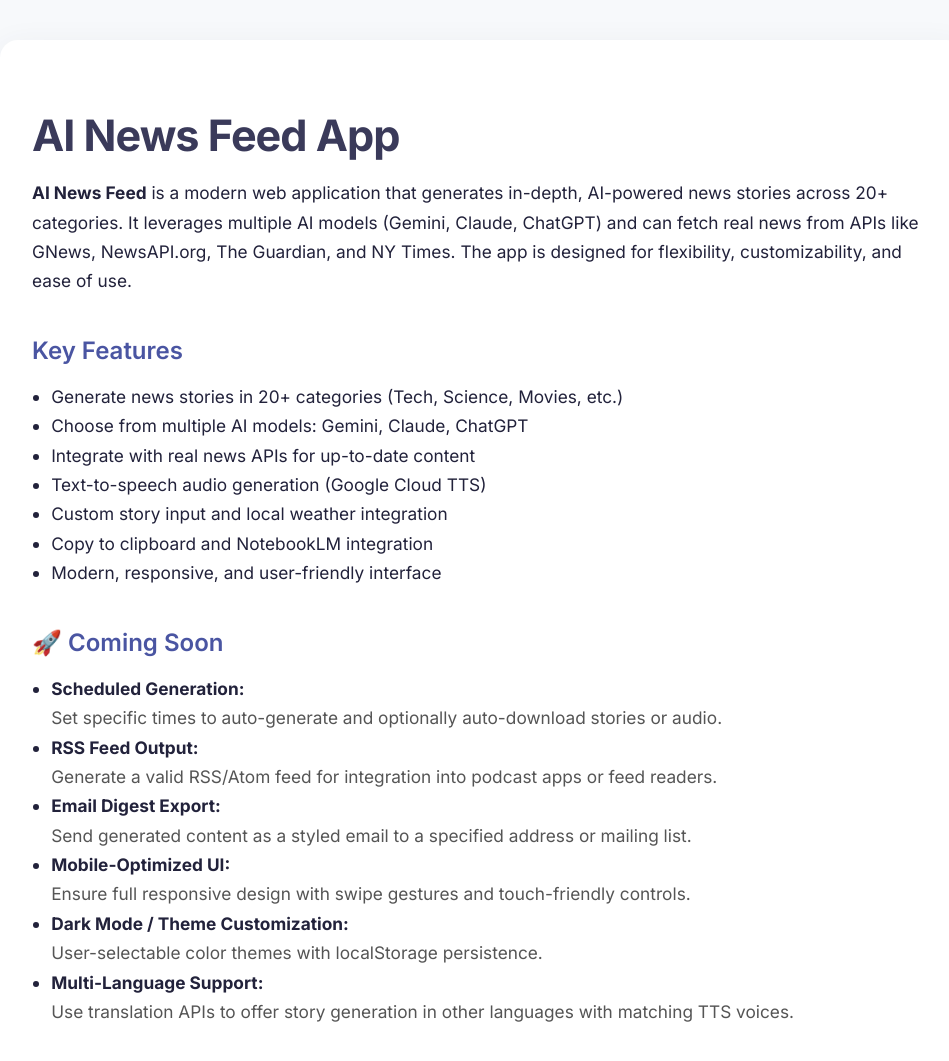
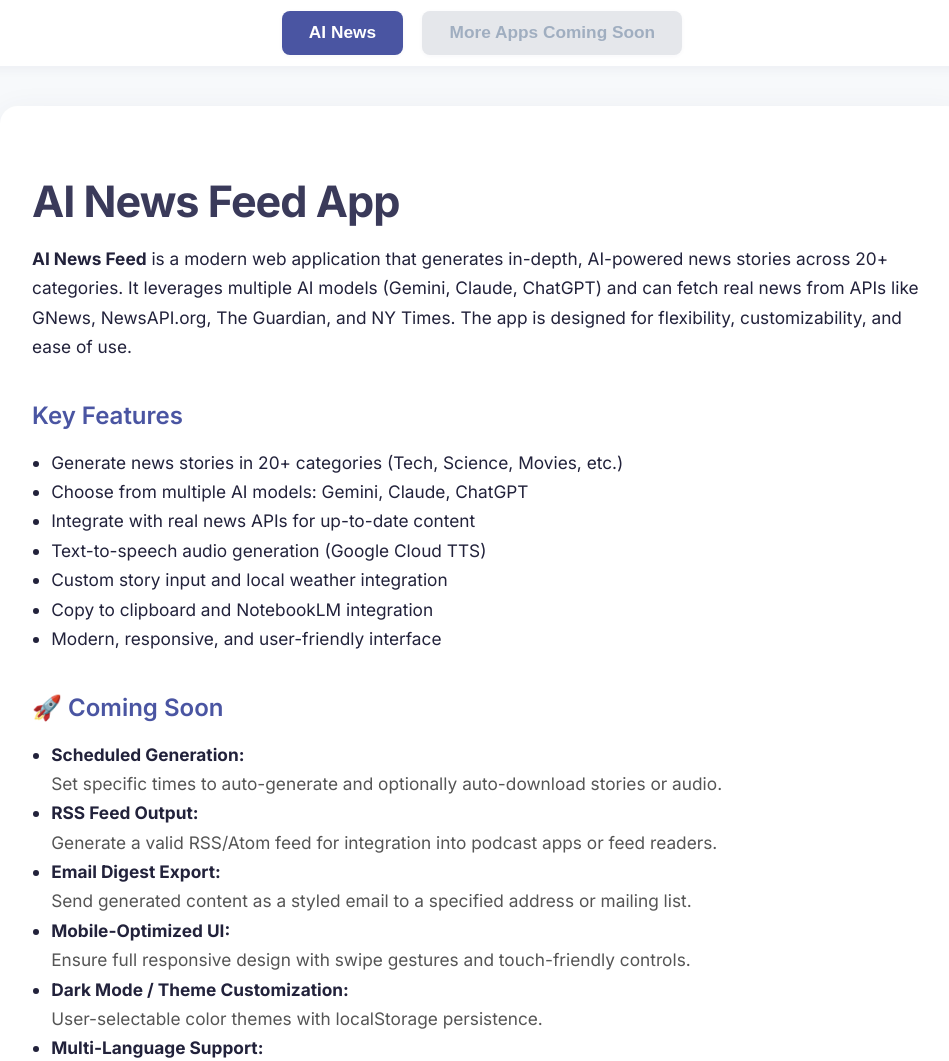
Before and after one commit to davidsnyder-nc/davidsnyder-nc.github.io, a plain HTML site: page index.html in a window 1280 px wide. Shown: the top 1061 px of the page, without its empty margins (158-1107 px from the left). Drawn offline with Linux system fonts and the light colour scheme.

Commit message:
Add top navigation bar with AI News and More Apps Coming Soon buttons

```diff
--- a/index.html
+++ b/index.html
@@ -12,6 +12,40 @@
             color: #22223b;
             margin: 0;
             padding: 0;
+        }
+        .topnav {
+            width: 100%;
+            background: #fff;
+            box-shadow: 0 2px 12px rgba(60,60,100,0.06);
+            padding: 0.7rem 0;
+            display: flex;
+            justify-content: center;
+            gap: 1.2rem;
+            position: sticky;
+            top: 0;
+            z-index: 10;
+        }
+        .nav-btn {
+            padding: 0.7rem 1.7rem;
+            border: none;
+            border-radius: 8px;
+            font-size: 1.08rem;
+            font-weight: 600;
+            background: #e0e7ff;
+            color: #4338ca;
+            cursor: pointer;
+            transition: background 0.18s, color 0.18s;
+            box-shadow: 0 1px 4px rgba(60,60,100,0.04);
+        }
+        .nav-btn.primary, .nav-btn.active {
+            background: #4a55a2;
+            color: #fff;
+        }
+        .nav-btn.disabled {
+            background: #e5e7eb;
+            color: #a0aec0;
+            cursor: not-allowed;
+            pointer-events: none;
         }
         .container {
             max-width: 900px;
@@ -104,10 +138,15 @@
             h1 { font-size: 2rem; }
             h2 { font-size: 1.15rem; }
             .screenshot-switcher { flex-direction: column; gap: 0.5rem; }
+            .topnav { flex-direction: column; gap: 0.5rem; padding: 0.5rem 0; }
         }
     </style>
 </head>
 <body>
+    <nav class="topnav">
+        <button class="nav-btn primary active">AI News</button>
+        <button class="nav-btn disabled">More Apps Coming Soon</button>
+    </nav>
     <div class="container">
         <h1>AI News Feed App</h1>
         <p><strong>AI News Feed</strong> is a modern web application that generates in-depth, AI-powered news stories across 20+ categories. It leverages multiple AI models (Gemini, Claude, ChatGPT) and can fetch real news from APIs like GNews, NewsAPI.org, The Guardian, and NY Times. The app is designed for flexibility, customizability, and ease of use.</p>
```
